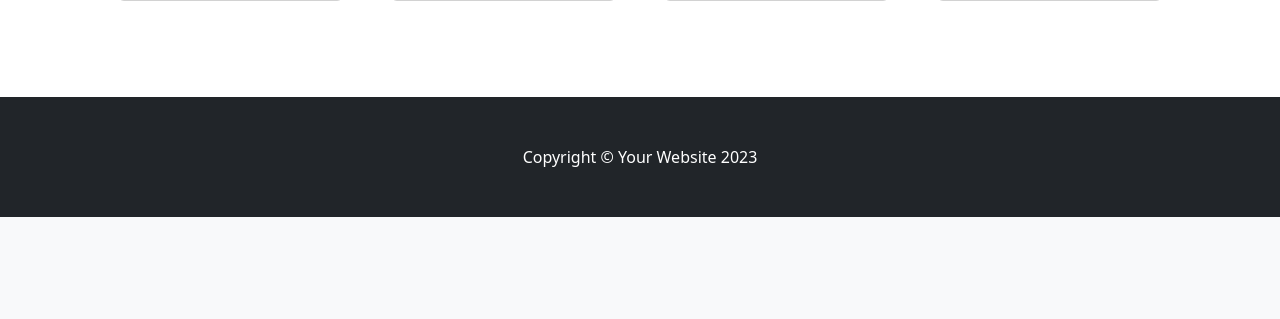
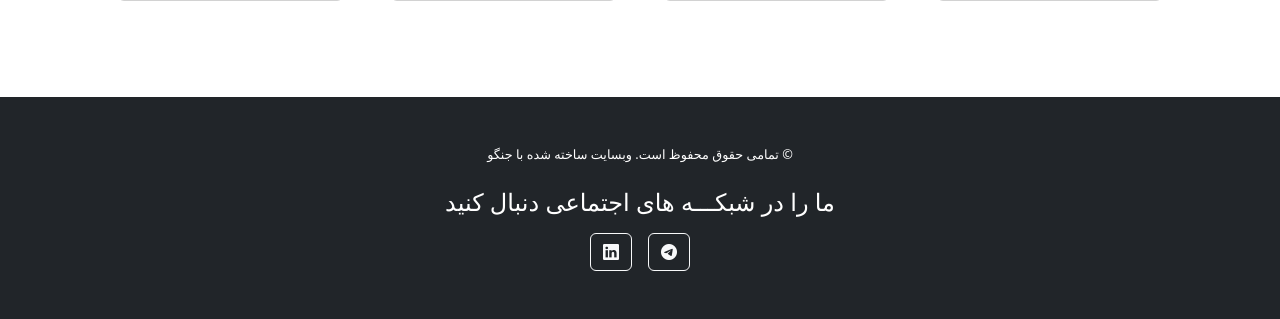
Before and after one commit to Ftymusvy/digikala-site-django, a Django app: page / in a window 1280 px wide. Shown: the part 1369-1688 px from the top of the page. Before the commit the page ends 1586 px from the top, so only its background shows below. Run offline with Django 5.2, Linux system fonts and the light colour scheme; data comes from the database, SQL or seed files in the repository; some libraries are stand-ins or nearby versions.

Commit message:
navbar and base HTML files

```diff
--- /dev/null
+++ b/digikala/shop/templates/base.html
@@ -0,0 +1,50 @@
+{% load static %}
+{% load humanize %}
+<!DOCTYPE html>
+<html lang="en">
+    <head>
+        <meta charset="utf-8" />
+        <meta name="viewport" content="width=device-width, initial-scale=1, shrink-to-fit=no" />
+        <meta name="description" content="" />
+        <meta name="author" content="" />
+        <title>فروشگاه من</title>
+        <!-- Favicon-->
+        <link rel="icon" type="image/x-icon" href="{% static 'assets/favicon.ico' %}" />
+        <!-- Bootstrap icons-->
+        <link href="https://cdn.jsdelivr.net/npm/bootstrap-icons@1.5.0/font/bootstrap-icons.css" rel="stylesheet" />
+        <!-- Core theme CSS (includes Bootstrap)-->
+        <link href="{% static 'css/styles.css' %}" rel="stylesheet" />
+    </head>
+    <body dir="rtl">
+
+        {% include 'navbar.html' %}
+
+        {% block content %}
+
+        {% endblock %}
+
+        <!-- Footer-->
+        <footer class="py-5 bg-dark">
+            <div class="container">
+                <p class="m-0 text-center text-white" style="font-size: 0.8rem;">&copy; تمامی حقوق محفوظ است. وبسایت ساخته شده با جنگو</p>
+                <div class="row justify-content-center mt-4">
+                    <div class="col-auto text-center">
+                        <h4 class="text-white">ما را در شبکـــه های اجتماعی دنبال کنید</h4>
+                        <div class="d-flex justify-content-center mt-3">
+                            <a href="https://telegram.me/ftymsvy" title="تلگرام" class="btn btn-outline-light btn-social mx-2" rel="nofollow noopener">
+                                <i class="bi bi-telegram"></i>
+                            </a>
+                            <a href="https://www.linkedin.com/in/ftme-mousavinejad" title="LinkedIn" class="btn btn-outline-light btn-social mx-2" rel="nofollow noopener">
+                                <i class="bi bi-linkedin"></i>
+                            </a>
+                        </div>
+                    </div>
+                </div>
+            </div>
+        </footer>
+        <!-- Bootstrap core JS-->
+        <script src="https://cdn.jsdelivr.net/npm/bootstrap@5.2.3/dist/js/bootstrap.bundle.min.js"></script>
+        <!-- Core theme JS-->
+        <script src="{% static 'js/scripts.js' %}"></script>
+    </body>
+</html>
--- a/digikala/shop/templates/index.html
+++ b/digikala/shop/templates/index.html
@@ -1,50 +1,7 @@
+{% extends "base.html" %}
 {% load static %}
 {% load humanize %}
-<!DOCTYPE html>
-<html lang="en">
-    <head>
-        <meta charset="utf-8" />
-        <meta name="viewport" content="width=device-width, initial-scale=1, shrink-to-fit=no" />
-        <meta name="description" content="" />
-        <meta name="author" content="" />
-        <title>فروشگاه من</title>
-        <!-- Favicon-->
-        <link rel="icon" type="image/x-icon" href="{% static 'assets/favicon.ico' %}" />
-        <!-- Bootstrap icons-->
-        <link href="https://cdn.jsdelivr.net/npm/bootstrap-icons@1.5.0/font/bootstrap-icons.css" rel="stylesheet" />
-        <!-- Core theme CSS (includes Bootstrap)-->
-        <link href="{% static 'css/styles.css' %}" rel="stylesheet" />
-    </head>
-    <body dir="rtl">
-        <!-- Navigation-->
-        <nav class="navbar navbar-expand-lg navbar-light bg-light">
-            <div class="container px-4 px-lg-5">
-                <a class="navbar-brand" href="#!">دیجی کالا</a>
-                <button class="navbar-toggler" type="button" data-bs-toggle="collapse" data-bs-target="#navbarSupportedContent" aria-controls="navbarSupportedContent" aria-expanded="false" aria-label="Toggle navigation"><span class="navbar-toggler-icon"></span></button>
-                <div class="collapse navbar-collapse" id="navbarSupportedContent">
-                    <ul class="navbar-nav me-auto mb-2 mb-lg-0 ms-lg-4">
-                        <li class="nav-item"><a class="nav-link active" aria-current="page" href="#!">خانه</a></li>
-                        <li class="nav-item"><a class="nav-link" href="#!">درباره ما</a></li>
-                        <li class="nav-item dropdown">
-                            <a class="nav-link dropdown-toggle" id="navbarDropdown" href="#" role="button" data-bs-toggle="dropdown" aria-expanded="false">فروشگاه</a>
-                            <ul class="dropdown-menu" aria-labelledby="navbarDropdown">
-                                <li><a class="dropdown-item" href="#!">همه محصولات</a></li>
-                                <li><hr class="dropdown-divider" /></li>
-                                <li><a class="dropdown-item" href="#!">محصولات پربازدید</a></li>
-                                <li><a class="dropdown-item" href="#!">محصولات جدید</a></li>
-                            </ul>
-                        </li>
-                    </ul>
-                    <form class="d-flex">
-                        <button class="btn btn-outline-dark" type="submit">
-                            <i class="bi-cart-fill me-1"></i>
-                            سبد خرید
-                            <span class="badge bg-dark text-white ms-1 rounded-pill">0</span>
-                        </button>
-                    </form>
-                </div>
-            </div>
-        </nav>
+{% block content %}
         <!-- Header-->
         <header class="bg-dark py-5">
             <div class="container px-4 px-lg-5 my-5">
@@ -102,13 +59,4 @@
                 </div>
             </div>
         </section>
-        <!-- Footer-->
-        <footer class="py-5 bg-dark">
-            <div class="container"><p class="m-0 text-center text-white">Copyright &copy; Your Website 2023</p></div>
-        </footer>
-        <!-- Bootstrap core JS-->
-        <script src="https://cdn.jsdelivr.net/npm/bootstrap@5.2.3/dist/js/bootstrap.bundle.min.js"></script>
-        <!-- Core theme JS-->
-        <script src="{% static 'js/scripts.js' %}"></script>
-    </body>
-</html>
+{% endblock %}
--- /dev/null
+++ b/digikala/shop/templates/navbar.html
@@ -0,0 +1,29 @@
+<!-- Navigation-->
+<nav class="navbar navbar-expand-lg navbar-light bg-light">
+    <div class="container px-4 px-lg-5">
+        <a class="navbar-brand" href="#!">دیجی کالا</a>
+        <button class="navbar-toggler" type="button" data-bs-toggle="collapse" data-bs-target="#navbarSupportedContent" aria-controls="navbarSupportedContent" aria-expanded="false" aria-label="Toggle navigation"><span class="navbar-toggler-icon"></span></button>
+        <div class="collapse navbar-collapse" id="navbarSupportedContent">
+            <ul class="navbar-nav me-auto mb-2 mb-lg-0 ms-lg-4">
+                <li class="nav-item"><a class="nav-link active" aria-current="page" href="#!">خانه</a></li>
+                <li class="nav-item"><a class="nav-link" href="#!">درباره ما</a></li>
+                <li class="nav-item dropdown">
+                    <a class="nav-link dropdown-toggle" id="navbarDropdown" href="#" role="button" data-bs-toggle="dropdown" aria-expanded="false">فروشگاه</a>
+                    <ul class="dropdown-menu" aria-labelledby="navbarDropdown">
+                        <li><a class="dropdown-item" href="#!">همه محصولات</a></li>
+                        <li><hr class="dropdown-divider" /></li>
+                        <li><a class="dropdown-item" href="#!">محصولات پربازدید</a></li>
+                        <li><a class="dropdown-item" href="#!">محصولات جدید</a></li>
+                    </ul>
+                </li>
+            </ul>
+            <form class="d-flex">
+                <button class="btn btn-outline-dark" type="submit">
+                    <i class="bi-cart-fill me-1"></i>
+                    سبد خرید
+                    <span class="badge bg-dark text-white ms-1 rounded-pill">0</span>
+                </button>
+            </form>
+        </div>
+    </div>
+</nav>
```
